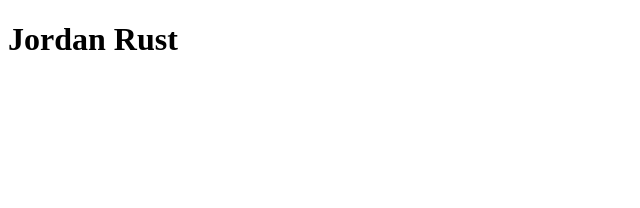
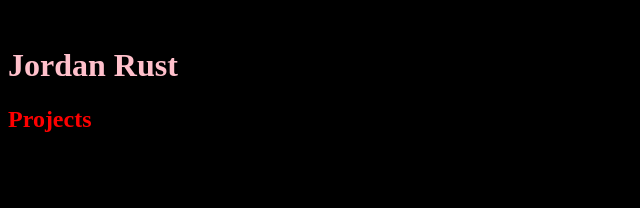
Before and after one commit to oxidalwave/oxidalwave.github.io, a plain HTML site: page index.html in a window 1280 px wide. Shown: the whole page, without its empty margins (0-640 px from the left). Drawn offline with Linux system fonts and the light colour scheme.

Commit message:
Initialize stylesheet

```diff
--- /dev/null
+++ b/css/style.css
@@ -0,0 +1,12 @@
+h1 {
+    color: pink;
+ }
+
+h2 {
+    color: red;
+}
+
+body {
+    overflow: hidden;
+    background: #000000;
+ }
--- a/index.html
+++ b/index.html
@@ -1,11 +1,16 @@
 <!DOCTYPE html>
 <html>
-    <header>
+    <head>
+        <meta charset="utf-8">
+        <link rel="stylesheet" type="text/css" href="css/style.css">.
         <title>
             Jordan Rust
         </title>
-    </header>
+    </head>
     <body>
-        <h1>Jordan Rust</h1>
+        <h1 id="Header_Name">Jordan Rust</h1>
+        <h2 id="Header_Projects">Projects</h2>
+        <p id="Project_Euler" class="Project">Project Euler</p>
+        <p class="Project">CSV Parser</p>
     </body>
 </html>
```
